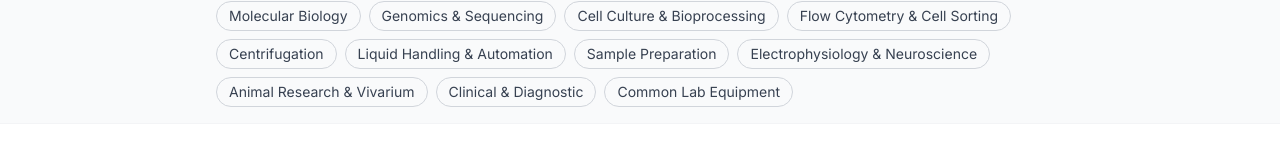
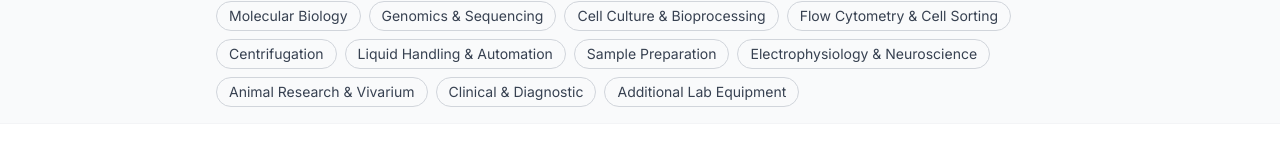
Before and after one commit to lableadmanager-bit/lableadspro-website, a Next.js app: page /database/guides/equipment-tags in a window 1280 px wide. Shown: the part 618-785 px from the top of the page. Built offline with nearby package versions, Linux system fonts and the light colour scheme.

Commit message:
Rename Tier 2 to Additional Lab Equipment - no hierarchy language
Don't tell a BSC or freezer rep their product is 'lower priority'

```diff
--- a/src/app/database/guides/equipment-tags/page.tsx
+++ b/src/app/database/guides/equipment-tags/page.tsx
@@ -313,7 +313,7 @@ const tier2Items = [
 
 const jumpLinks = [
   ...categories.map((c) => ({ id: c.id, label: c.title })),
-  { id: "tier-2", label: "Common Lab Equipment" },
+  { id: "additional", label: "Additional Lab Equipment" },
 ];
 
 /* -- page component ------------------------------------------------------- */
@@ -446,16 +446,16 @@ export default function EquipmentTagsGuide() {
           </section>
         ))}
 
-        {/* Tier 2 */}
-        <section id="tier-2" className="scroll-mt-24">
+        {/* Additional Lab Equipment */}
+        <section id="additional" className="scroll-mt-24">
           <h2 className="text-2xl font-bold text-[var(--color-gray-900)] mb-2">
-            Common Lab Equipment (Tier 2)
+            Additional Lab Equipment
           </h2>
           <p className="text-sm text-[var(--color-gray-500)] mb-6">
-            These are standard lab items typically under $20K. We track them
-            because they show up in grant abstracts, but they are lower priority
-            for most sales reps. If you sell consumables or general lab
-            infrastructure, these tags still surface relevant grants for you.
+            Beyond the major instrument categories above, we also detect these
+            common lab equipment items in grant abstracts. If you sell lab
+            infrastructure, safety equipment, or general research tools, these
+            tags surface relevant grants for your pipeline.
           </p>
           <div className="rounded-xl border border-[var(--color-gray-100)] bg-white p-6">
             <div className="flex flex-wrap gap-2">
```
